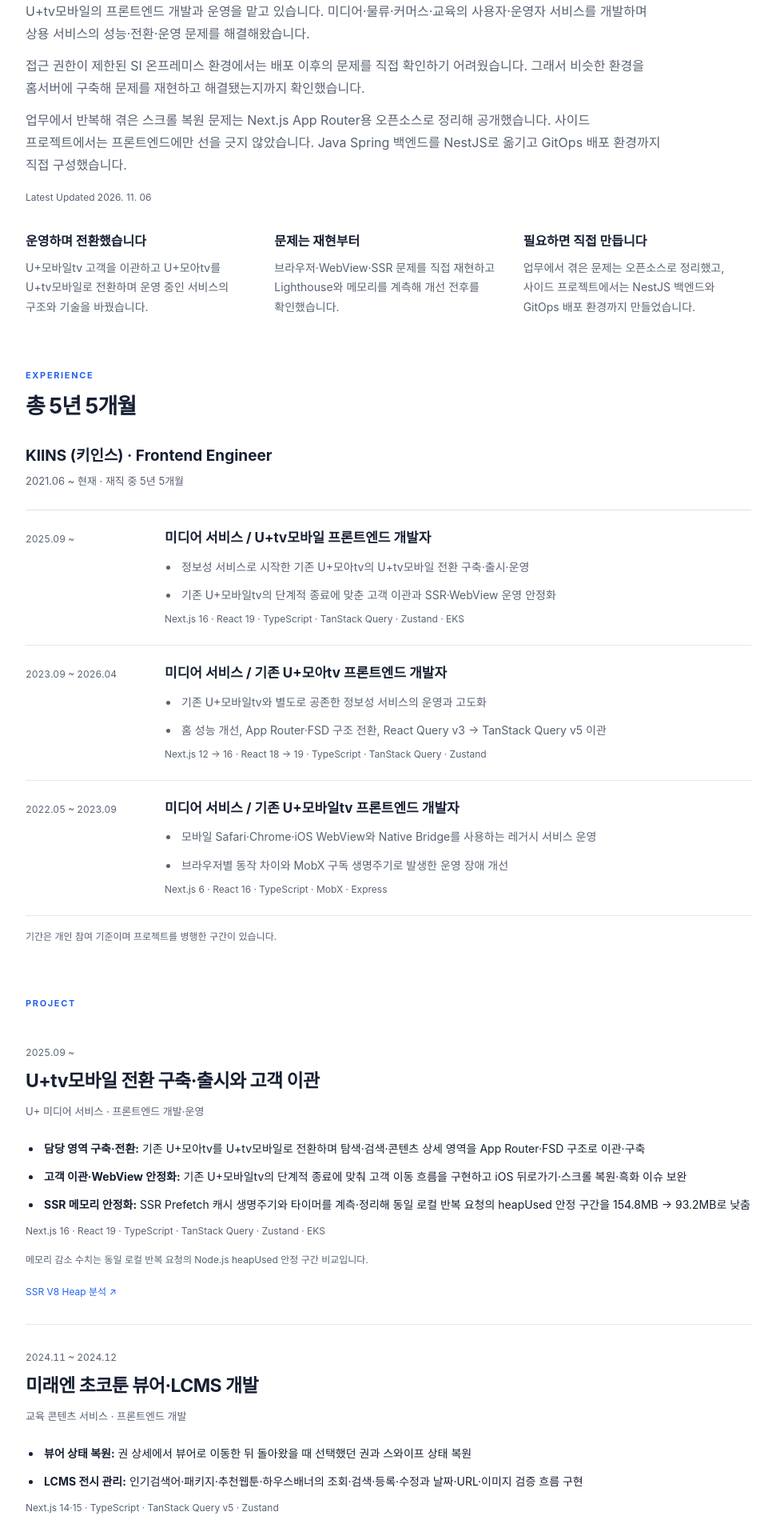
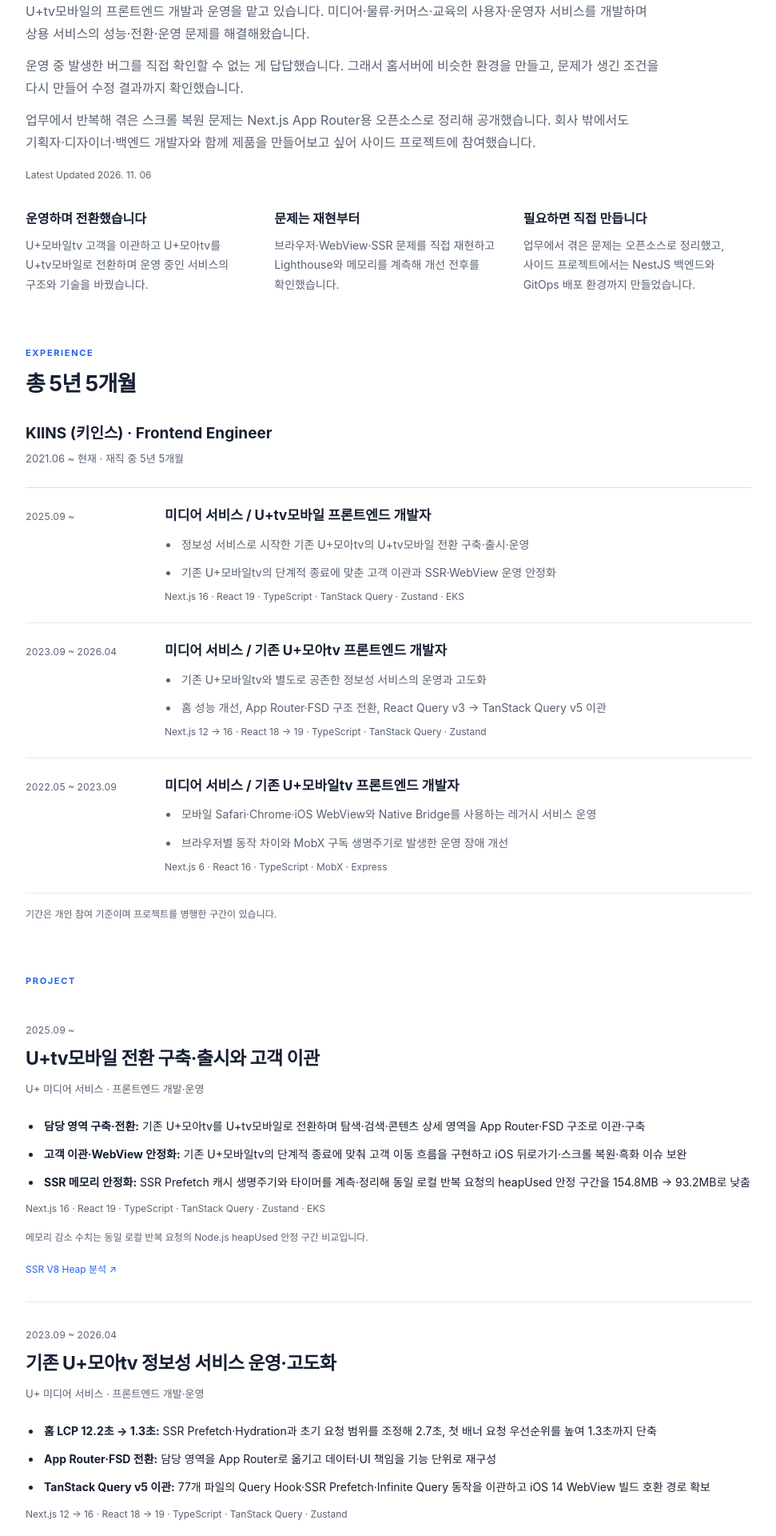
Before and after one commit to dongmin3891/ddongmy-os, a Next.js app: page /resume in a window 1280 px wide. Shown: the part 460-2380 px from the top of the page at 80% size, without its empty margins (154-1125 px from the left). Built offline with nearby package versions, Linux system fonts and the light colour scheme; a web font is replaced by a local one.

Commit message:
feat: refine resume narrative and project priority

```diff
--- a/app/resume/page.tsx
+++ b/app/resume/page.tsx
@@ -103,44 +103,6 @@ const projects: readonly ResumeProject[] = [
     note: '메모리 감소 수치는 동일 로컬 반복 요청의 Node.js heapUsed 안정 구간 비교입니다.',
   },
   {
-    period: '2024.11 ~ 2024.12',
-    title: '미래엔 초코툰 뷰어·LCMS 개발',
-    context: '교육 콘텐츠 서비스 · 프론트엔드 개발',
-    tech: 'Next.js 14·15 · TypeScript · TanStack Query v5 · Zustand',
-    highlights: [
-      {
-        lead: '뷰어 상태 복원',
-        detail: '권 상세에서 뷰어로 이동한 뒤 돌아왔을 때 선택했던 권과 스와이프 상태 복원',
-      },
-      {
-        lead: 'LCMS 전시 관리',
-        detail:
-          '인기검색어·패키지·추천웹툰·하우스배너의 조회·검색·등록·수정과 날짜·URL·이미지 검증 흐름 구현',
-      },
-    ],
-  },
-  {
-    period: '2024.04 ~ 2024.11',
-    title: 'U+ITGO 라우팅·배차 관리 개발',
-    context: '물류 서비스 · 프론트엔드 개발',
-    tech: 'Next.js 14 · TypeScript · TanStack Query v5 · MUI',
-    highlights: [
-      {
-        lead: '배차 작업 규칙',
-        detail: '혼적 여부와 작업 완료 상태에 따른 배차내역 드래그·재배차 조건 구현',
-      },
-      {
-        lead: '배차 상태 동기화',
-        detail:
-          '재배차 완료 후 팝업을 종료하고 화물 목록 Query를 무효화해 배차내역과 목록 상태 동기화',
-      },
-      {
-        lead: '계정별 기능 제어',
-        detail: '운송사·가맹점·U+·ALFA 계정 조건에 따라 차주 관리 기능과 작업 버튼 노출 제어',
-      },
-    ],
-  },
-  {
     period: '2023.09 ~ 2026.04',
     title: '기존 U+모아tv 정보성 서비스 운영·고도화',
     context: 'U+ 미디어 서비스 · 프론트엔드 개발·운영',
@@ -201,6 +163,44 @@ const projects: readonly ResumeProject[] = [
       },
     ],
     note: '1,000회 반복 수치는 서비스 종료 후 동일 패턴을 재현한 독립 검증 결과입니다.',
+  },
+  {
+    period: '2024.04 ~ 2024.11',
+    title: 'U+ITGO 라우팅·배차 관리 개발',
+    context: '물류 서비스 · 프론트엔드 개발',
+    tech: 'Next.js 14 · TypeScript · TanStack Query v5 · MUI',
+    highlights: [
+      {
+        lead: '배차 작업 규칙',
+        detail: '혼적 여부와 작업 완료 상태에 따른 배차내역 드래그·재배차 조건 구현',
+      },
+      {
+        lead: '배차 상태 동기화',
+        detail:
+          '재배차 완료 후 팝업을 종료하고 화물 목록 Query를 무효화해 배차내역과 목록 상태 동기화',
+      },
+      {
+        lead: '계정별 기능 제어',
+        detail: '운송사·가맹점·U+·ALFA 계정 조건에 따라 차주 관리 기능과 작업 버튼 노출 제어',
+      },
+    ],
+  },
+  {
+    period: '2024.11 ~ 2024.12',
+    title: '미래엔 초코툰 뷰어·LCMS 개발',
+    context: '교육 콘텐츠 서비스 · 프론트엔드 개발',
+    tech: 'Next.js 14·15 · TypeScript · TanStack Query v5 · Zustand',
+    highlights: [
+      {
+        lead: '뷰어 상태 복원',
+        detail: '권 상세에서 뷰어로 이동한 뒤 돌아왔을 때 선택했던 권과 스와이프 상태 복원',
+      },
+      {
+        lead: 'LCMS 전시 관리',
+        detail:
+          '인기검색어·패키지·추천웹툰·하우스배너의 조회·검색·등록·수정과 날짜·URL·이미지 검증 흐름 구현',
+      },
+    ],
   },
   {
     period: '2021.06 ~ 2022.04',
@@ -286,15 +286,14 @@ export default function ResumePage() {
               서비스를 개발하며 상용 서비스의 성능·전환·운영 문제를 해결해왔습니다.
             </p>
             <p>
-              접근 권한이 제한된 SI 온프레미스 환경에서는 배포 이후의 문제를 직접
-              확인하기 어려웠습니다. 그래서 비슷한 환경을 홈서버에 구축해 문제를
-              재현하고 해결됐는지까지 확인했습니다.
+              운영 중 발생한 버그를 직접 확인할 수 없는 게 답답했습니다. 그래서
+              홈서버에 비슷한 환경을 만들고, 문제가 생긴 조건을 다시 만들어 수정
+              결과까지 확인했습니다.
             </p>
             <p>
               업무에서 반복해 겪은 스크롤 복원 문제는 Next.js App Router용
-              오픈소스로 정리해 공개했습니다. 사이드 프로젝트에서는 프론트엔드에만
-              선을 긋지 않았습니다. Java Spring 백엔드를 NestJS로 옮기고 GitOps 배포
-              환경까지 직접 구성했습니다.
+              오픈소스로 정리해 공개했습니다. 회사 밖에서도 기획자·디자이너·백엔드
+              개발자와 함께 제품을 만들어보고 싶어 사이드 프로젝트에 참여했습니다.
             </p>
           </div>
           <p className={styles.updatedAt}>Latest Updated 2026. 11. 06</p>
```
